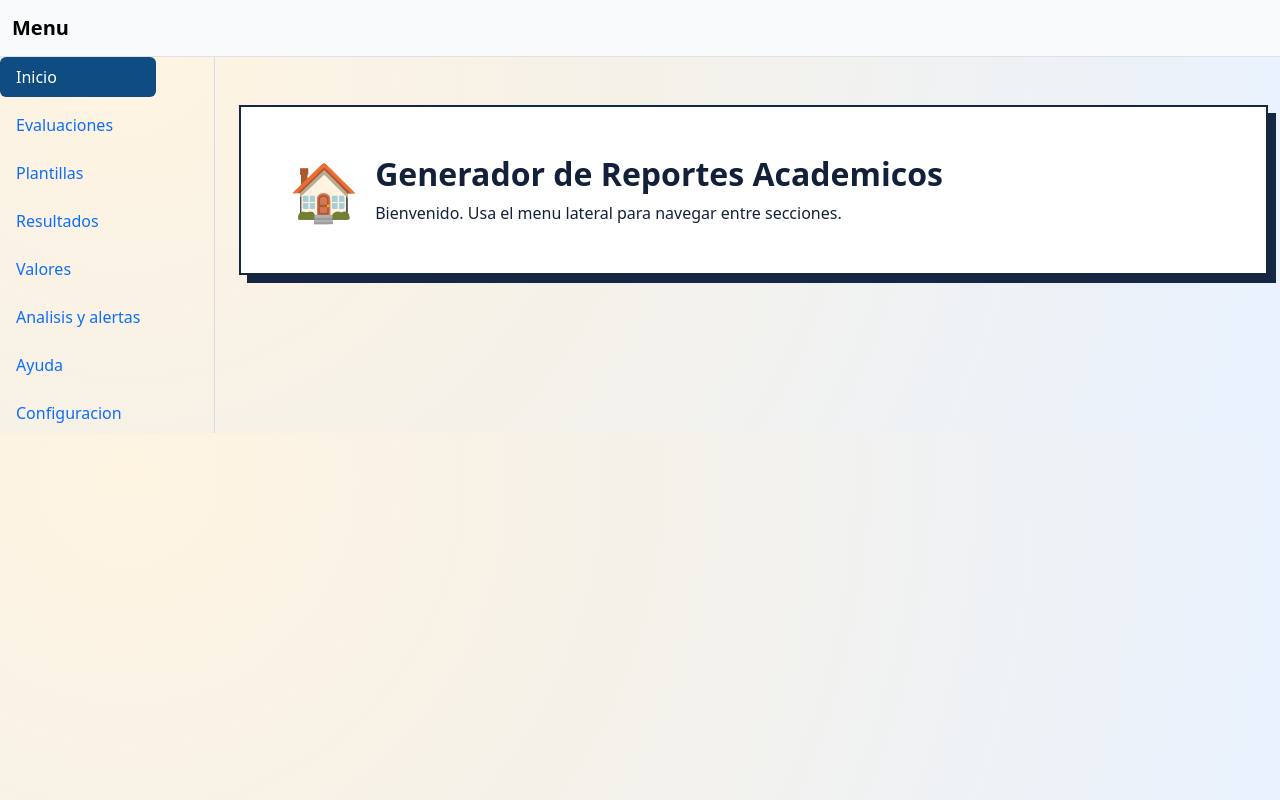
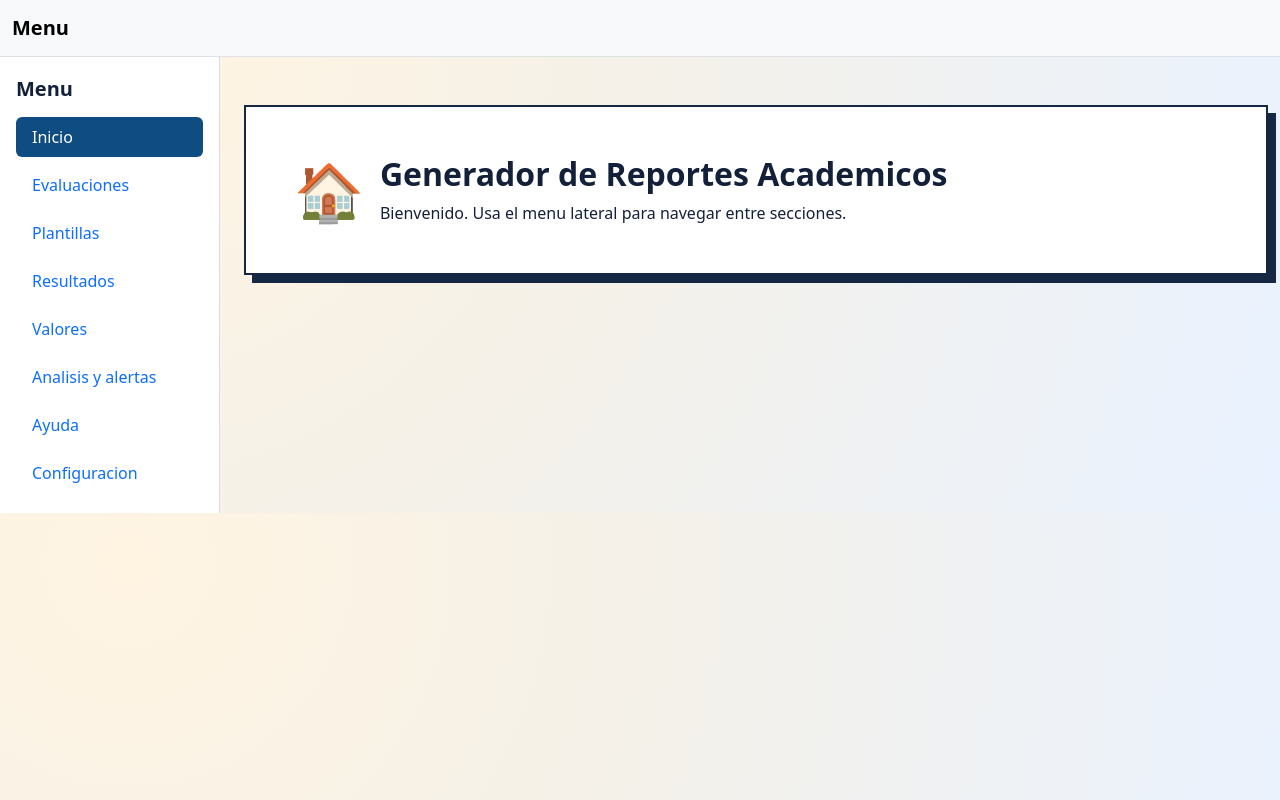
Before and after one commit to mgodoydiaz/report_generator, a React (Vite) app in the folder frontend/: page / in a window 1280 px wide. Built offline with nearby package versions, Linux system fonts and the light colour scheme.

Commit message:
Version estable de frontend

```diff
--- a/frontend/src/assets/style.css
+++ b/frontend/src/assets/style.css
@@ -30,21 +30,27 @@ body {
   background: var(--app-accent);
 }
 
-#mainMenu {
+.sidebar {
   --sidebar-width: 260px;
+  width: var(--sidebar-width);
   background: #ffffff;
+  border-right: 1px solid #d7dbe6;
+  padding: 20px 16px;
 }
 
-@media (min-width: 992px) {
-  #mainMenu.offcanvas-lg {
-    width: var(--sidebar-width);
-    border-right: 1px solid #d7dbe6;
-  }
+.sidebar-header {
+  margin-bottom: 16px;
+}
 
-  .layout-main {
-    flex: 1 1 auto;
-    padding-left: 24px;
-  }
+.sidebar-title {
+  margin: 0;
+  color: #132039;
+  font-weight: 700;
+}
+
+.layout-main {
+  flex: 1 1 auto;
+  padding-left: 24px;
 }
 
 .page-evaluaciones .layout-main {
--- a/frontend/src/components/Sidebar.jsx
+++ b/frontend/src/components/Sidebar.jsx
@@ -5,59 +5,36 @@ const linkClass = ({ isActive }) =>
 
 export default function Sidebar() {
   return (
-    <div
-      className="offcanvas-lg offcanvas-start"
-      tabIndex="-1"
-      id="mainMenu"
-      aria-labelledby="mainMenuLabel"
-    >
-      <div className="offcanvas-header">
-        <h5 className="offcanvas-title" id="mainMenuLabel">
-          Menu
-        </h5>
-        <button
-          type="button"
-          className="btn-close"
-          data-bs-dismiss="offcanvas"
-          aria-label="Cerrar"
-        ></button>
+    <aside className="sidebar" aria-label="Menu principal">
+      <div className="sidebar-header">
+        <h5 className="sidebar-title">Menu</h5>
       </div>
-      <div className="offcanvas-body">
       <div className="nav flex-column nav-pills gap-2">
-          <NavLink className={linkClass} to="/" data-bs-dismiss="offcanvas">
+        <NavLink className={linkClass} to="/">
           Inicio
         </NavLink>
-          <NavLink
-            className={linkClass}
-            to="/evaluaciones"
-            data-bs-dismiss="offcanvas"
-          >
+        <NavLink className={linkClass} to="/evaluaciones">
           Evaluaciones
         </NavLink>
-          <a className="nav-link" href="#" data-bs-dismiss="offcanvas">
+        <a className="nav-link" href="#">
           Plantillas
         </a>
-          <NavLink
-            className={linkClass}
-            to="/resultados"
-            data-bs-dismiss="offcanvas"
-          >
+        <NavLink className={linkClass} to="/resultados">
           Resultados
         </NavLink>
-          <a className="nav-link" href="#" data-bs-dismiss="offcanvas">
+        <a className="nav-link" href="#">
           Valores
         </a>
-          <a className="nav-link" href="#" data-bs-dismiss="offcanvas">
+        <a className="nav-link" href="#">
           Analisis y alertas
         </a>
-          <a className="nav-link" href="#" data-bs-dismiss="offcanvas">
+        <a className="nav-link" href="#">
           Ayuda
         </a>
-          <a className="nav-link" href="#" data-bs-dismiss="offcanvas">
+        <a className="nav-link" href="#">
           Configuracion
         </a>
       </div>
-      </div>
-    </div>
+    </aside>
   );
 }
--- a/frontend/src/components/Topbar.jsx
+++ b/frontend/src/components/Topbar.jsx
@@ -3,16 +3,6 @@ export default function Topbar() {
     <nav className="navbar navbar-expand-lg navbar-light bg-light border-bottom">
       <div className="container-fluid">
         <span className="navbar-brand fw-bold">Menu</span>
-        <button
-          className="navbar-toggler"
-          type="button"
-          data-bs-toggle="offcanvas"
-          data-bs-target="#mainMenu"
-          aria-controls="mainMenu"
-          aria-label="Abrir menu"
-        >
-          <span className="navbar-toggler-icon"></span>
-        </button>
       </div>
     </nav>
   );
```
Lines whose indentation alone changed are shown as unchanged.
